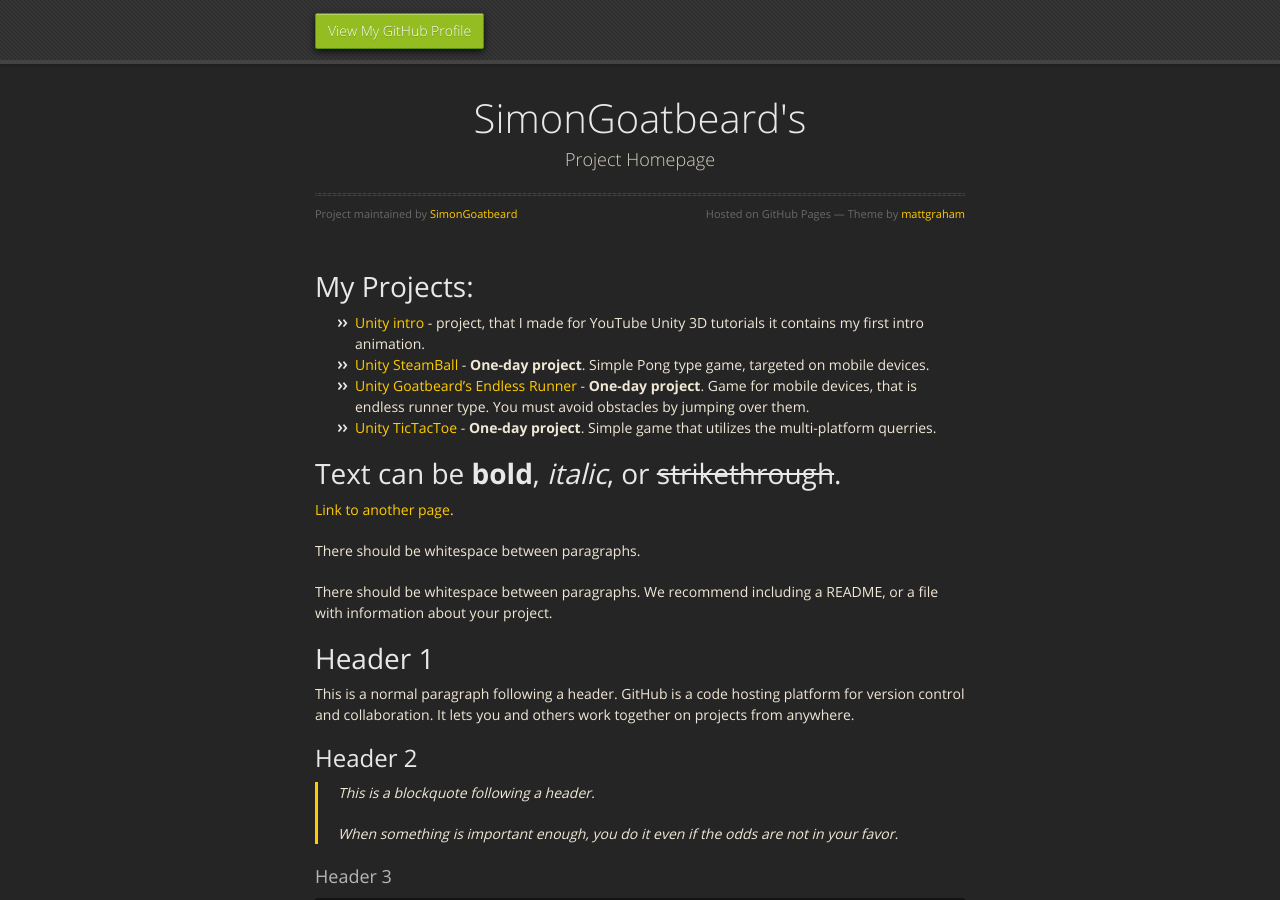
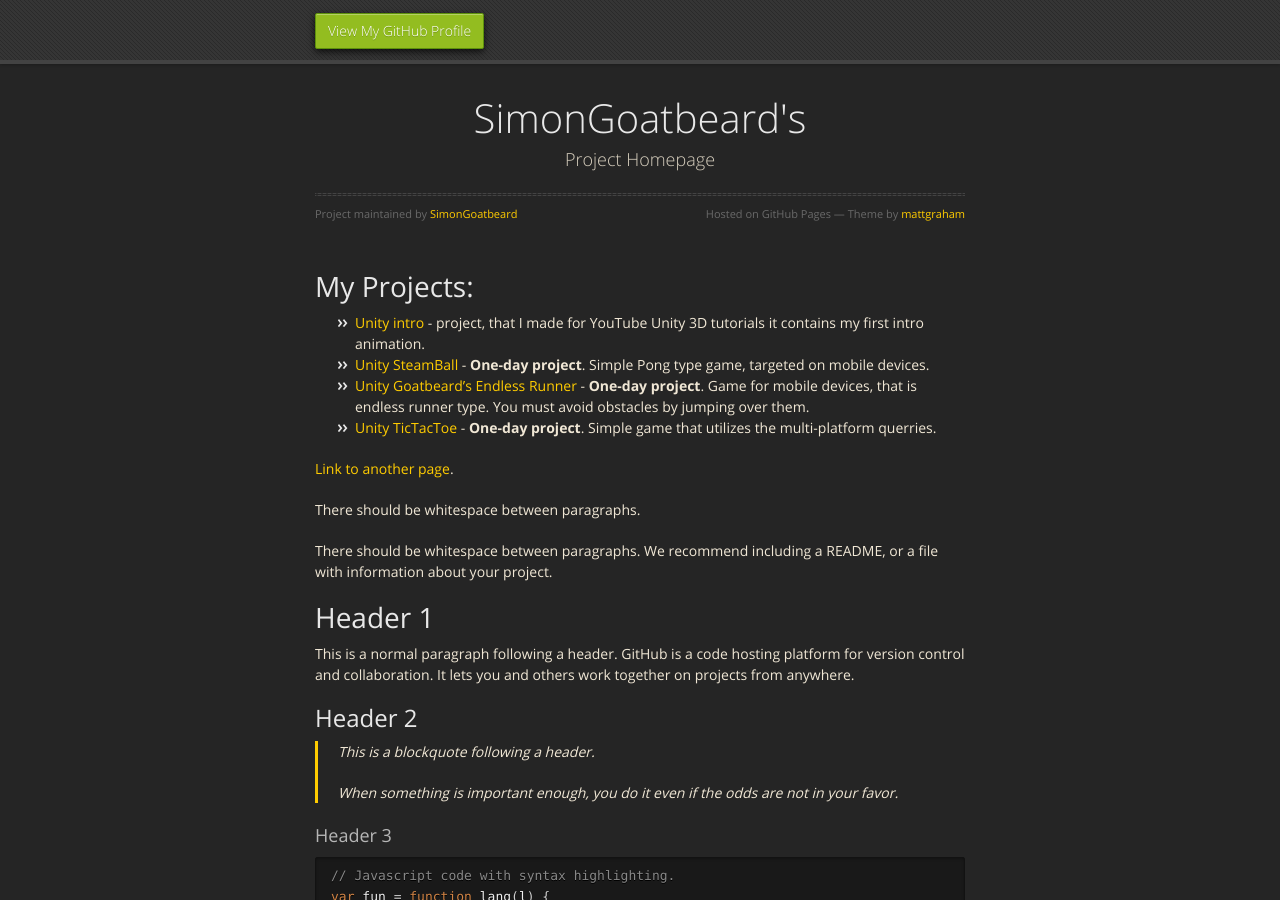
Before and after one commit to SimonGoatbeard/simongoatbeard.github.io, a Jekyll site: the page built from index.md, in a window 1280 px wide and 900 px high. Built offline with Jekyll 4.4.1, drawn with Linux system fonts in a browser that asks for light colours; nearby versions of some CDN libraries; our own code applies the rules of GitHub Pages for plain Markdown files.

Commit message:
Update index.md

```diff
--- a/index.md
+++ b/index.md
@@ -9,9 +9,9 @@ layout: default
 *   [Unity Goatbeard's Endless Runner](unity-goatbeardsendlessrunner) - **One-day project**. Game for mobile devices, that is endless runner type. You must avoid obstacles by jumping over them.
 *   [Unity TicTacToe](unity-tictactoe) - **One-day project**. Simple game that utilizes the multi-platform querries.
 
-
-# Text can be **bold**, _italic_, or ~~strikethrough~~.
-
+<!---
+Text can be **bold**, _italic_, or ~~strikethrough~~.
+-->
 [Link to another page](another-page).
 
 There should be whitespace between paragraphs.
```
